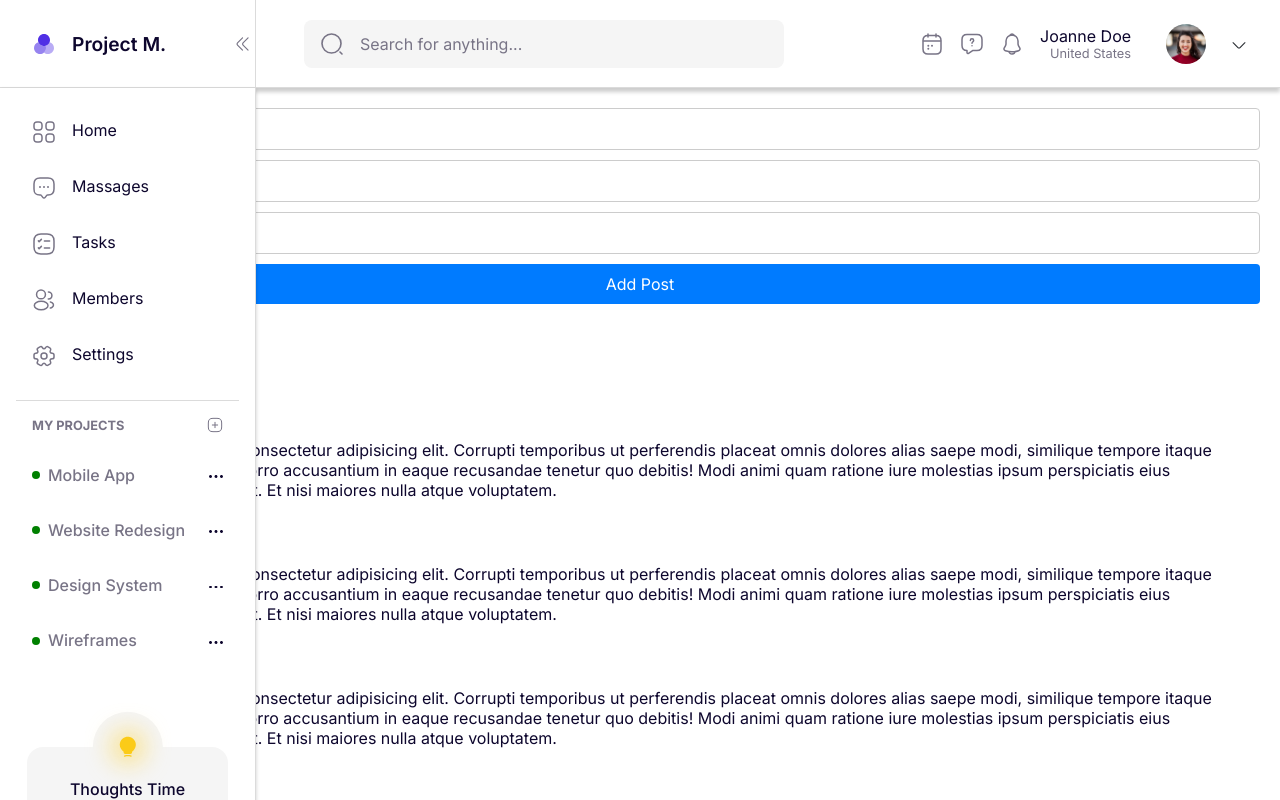
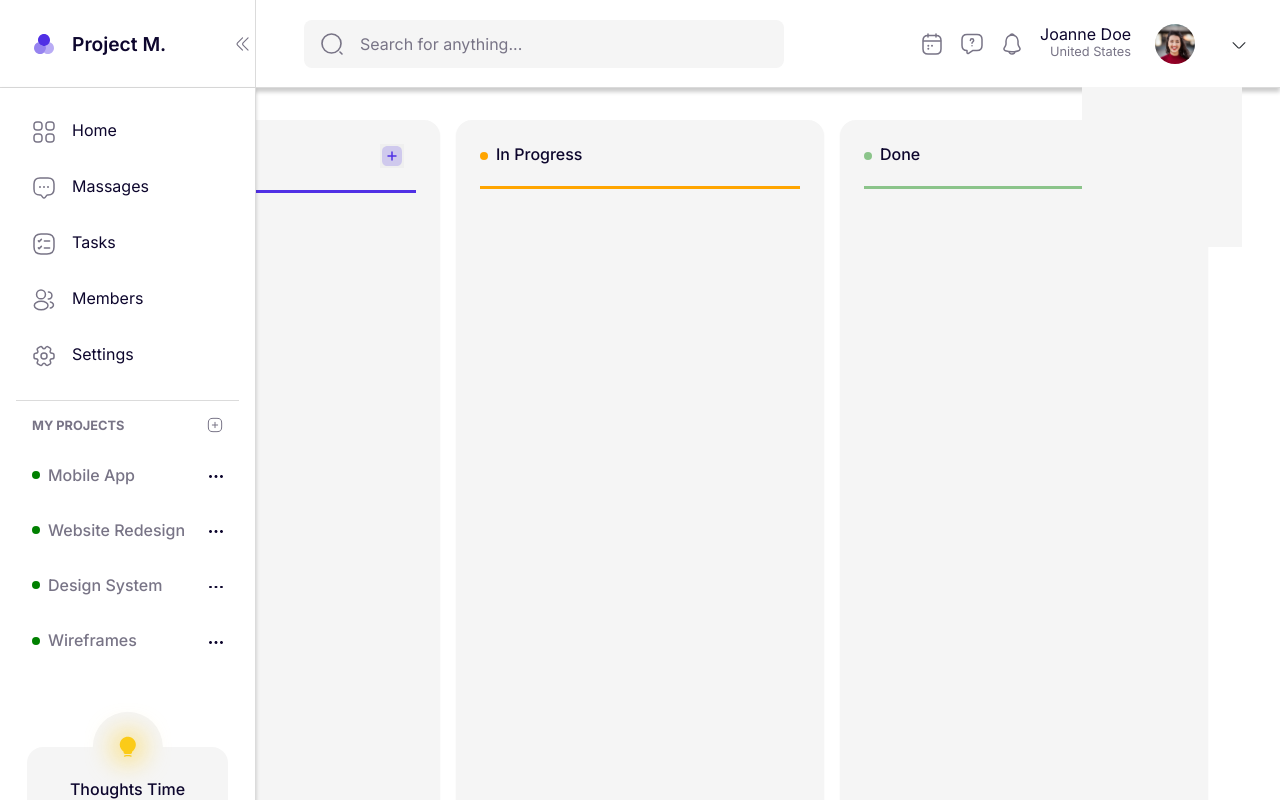
Before and after one commit to misha-vynnyk/project_m, a React (Vite) app: page / in a window 1280 px wide. Both pictures are taken after a click on the button 1239 px from the left and 43 px from the top of the page. Built offline with nearby package versions, Linux system fonts and the light colour scheme.

Commit message:
added state card in main section

```diff
--- a/src/App.jsx
+++ b/src/App.jsx
@@ -20,7 +20,4 @@ const App = () => {
   );
 };
 
-// Create responsive design for mobile, tablet, and desktop
-
-
 export default App;
--- a/src/components/Header/UserBlock/UserBlock.jsx
+++ b/src/components/Header/UserBlock/UserBlock.jsx
@@ -1,3 +1,4 @@
+import { useState } from "react";
 import {
   UserBlockContainer,
   UserInfo,
@@ -8,7 +9,9 @@ import {
   UserMenuButton,
   UserMenuButtonIcon,
   UserMenuOpener,
+  UserMenuPupUp,
   Wrapper,
+  WrapperUserInfo,
 } from "./UserBlock.styled";
 
 const userMenu = [
@@ -42,6 +45,11 @@ const userInfo = [
 ];
 
 export const UserBlock = () => {
+  const [isUserMenuOpen, setIsUserMenuOpen] = useState(false);
+
+  const handleUserMenuOpen = () => {
+    setIsUserMenuOpen((prevState) => !prevState);
+  };
   return (
     <UserBlockContainer role="region" aria-label="User menu block">
       <UserMenu aria-label="User menu navigation">
@@ -54,21 +62,33 @@ export const UserBlock = () => {
 
       <UserInfo role="group" aria-label="User information">
         {userInfo.map(({ id, userName, country, avatar }) => (
-          <>
-            <Wrapper
-              key={id}
+          <Wrapper key={id} role="group" aria-label="User information">
+            <WrapperUserInfo
               aria-labelledby={`user-name-${id} user-country-${id}`}
             >
               <UserInfoName id={`user-name-${id}`}>{userName}</UserInfoName>
-              <UserInfoCountry id={`user-country-${id}`}>{country}</UserInfoCountry>
-            </Wrapper>
+              <UserInfoCountry id={`user-country-${id}`}>
+                {country}
+              </UserInfoCountry>
+            </WrapperUserInfo>
             <UserInfoAvatar src={avatar} alt={userName} role="presentation" />
-          </>
+          </Wrapper>
         ))}
-        <UserMenuOpener aria-haspopup="true" aria-label="Open user menu">
+        <UserMenuOpener
+          onClick={handleUserMenuOpen}
+          aria-haspopup="true"
+          aria-label="Open user menu"
+        >
           <UserMenuButtonIcon src="icon/arrow-down_icon.svg" alt="User" />
         </UserMenuOpener>
       </UserInfo>
+      {isUserMenuOpen && (
+        <Wrapper>
+          <UserMenuPupUp aria-label="User menu popup">
+
+          </UserMenuPupUp>
+        </Wrapper>
+      )}
     </UserBlockContainer>
   );
 };
--- a/src/components/Header/UserBlock/UserBlock.styled.jsx
+++ b/src/components/Header/UserBlock/UserBlock.styled.jsx
@@ -1,6 +1,11 @@
 import styled from "styled-components";
+import { StyledSearchBar } from "../SearchBar/SearchBar.styled";
 
 export const Wrapper = styled.div`
+  display: flex;
+`;
+
+export const WrapperUserInfo = styled.div`
   display: flex;
   align-items: end;
   flex-direction: column;
@@ -64,11 +69,11 @@ export const UserMenuButton = styled.button`
   }
 `;
 
-export const UserMenuButtonIcon = styled.img`
-`;
+export const UserMenuButtonIcon = styled.img``;
 
 export const UserInfo = styled.div`
   display: flex;
+  position: relative;
   align-items: center;
   justify-content: space-between;
   height: 100%;
@@ -126,3 +131,19 @@ export const UserMenuOpenerIcon = styled.img`
   width: 1.5rem;
   height: 1.5rem;
 `;
+
+export const UserMenuPupUp = styled.div`
+  position: absolute;
+  top: 100%;
+  right: 3%;
+  width: 10rem;
+  height: 10rem;
+  background-color: ${({ theme }) => theme.colors.secondaryLightBackground};
+`;
+
+export const UserMenuPupUpSearchBar = styled(StyledSearchBar)`
+  margin: 0;
+  border-radius: 0;
+  padding: 0;
+  display: block;
+`;
--- a/src/components/Main/Main.jsx
+++ b/src/components/Main/Main.jsx
@@ -1,11 +1,19 @@
 import { useState } from "react";
-import useUserPosts from "../../hooks/useUserPosts";
+// import useUserPosts from "../../hooks/useUserPosts";
 import Sidebar from "../Sidebar/Sidebar";
-import { MainContent, MainStyled } from "./Main.styled";
+import {
+  AddProjectButton,
+  AddProjectButtonImg,
+  CardContainer,
+  CardState,
+  MainContent,
+  MainStyled,
+  TitleCardState,
+} from "./Main.styled";
 import PropTypes from "prop-types";
 import styled from "styled-components";
 
-const StyledForm = styled.form `
+const StyledForm = styled.form`
   display: flex;
   flex-direction: column;
   gap: 10px;
@@ -29,15 +37,15 @@ const StyledForm = styled.form `
     cursor: pointer;
     transition: background-color 0.3s;
   }
-`
+`;
 
 // Component for creating a new post
 const NewPostForm = ({ onAddPost }) => {
   const [newPost, setNewPost] = useState({
-    post: '',
+    post: "",
     isPublic: false,
-    whoPublished: '',
-    sharedTo: '',
+    whoPublished: "",
+    sharedTo: "",
     likes: 0,
     plays: 0,
   });
@@ -73,7 +81,6 @@ const handleSubmit = (e) => {
     }
   };
 
-
   return (
     <StyledForm onSubmit={handleSubmit}>
       <input
@@ -99,14 +106,69 @@ const handleSubmit = (e) => {
   );
 };
 
-const Main = ({ isSidebarOpen }) =>{
-const { posts, addPost, removePost } = useUserPosts([]);
+const ListCardState = [
+  {
+    id: 1,
+    title: "To Do",
+    lineColor: "#5030E5",
+  },
+  {
+    id: 2,
+    title: "In Progress",
+    lineColor: "#FFA500",
+  },
+  {
+    id: 3,
+    title: "Done",
+    lineColor: "#8BC48A",
+  },
+];
+
+const Main = ({ isSidebarOpen }) => {
+  // const { posts, addPost, removePost } = useUserPosts([]);
 
   return (
     <MainStyled>
       <Sidebar isSidebarOpen={isSidebarOpen} />
       <MainContent $isSidebarOpen={isSidebarOpen}>
-        <div>
+        <CardContainer>
+          {ListCardState.map((card) => (
+            <CardState key={card.id} title={card.title}>
+              <TitleCardState $lineColor={card.lineColor}>
+                {card.title}
+                {card.id === 1 && (
+                  <AddProjectButton
+                    aria-haspopup="dialog"
+                    aria-controls="new-project-popup"
+                    aria-label="Create new project"
+                  >
+                    <AddProjectButtonImg
+                      src="icon/add-square_icon.svg"
+                      aria-hidden="true"
+                    />
+                  </AddProjectButton>
+                )}
+              </TitleCardState>
+            </CardState>
+          ))}
+        </CardContainer>
+      </MainContent>
+    </MainStyled>
+  );
+};
+
+export default Main;
+
+Main.propTypes = {
+  isSidebarOpen: PropTypes.bool.isRequired,
+};
+
+NewPostForm.propTypes = {
+  onAddPost: PropTypes.func.isRequired,
+};
+
+{
+  /* <div>
   <NewPostForm onAddPost={addPost} />
 
   <section>
@@ -121,65 +183,55 @@ const { posts, addPost, removePost } = useUserPosts([]);
   </section>
 </div>
 
+
+<div>
   <section>
     Lorem ipsum dolor sit amet consectetur adipisicing elit. Corrupti
     temporibus ut perferendis placeat omnis dolores alias saepe modi,
-          similique tempore itaque laboriosam molestias dicta porro accusantium
-          in eaque recusandae tenetur quo debitis! Modi animi quam ratione iure
-          molestias ipsum perspiciatis eius consectetur, delectus suscipit. Et
-          nisi maiores nulla atque voluptatem.
+    similique tempore itaque laboriosam molestias dicta porro
+    accusantium in eaque recusandae tenetur quo debitis! Modi animi quam
+    ratione iure molestias ipsum perspiciatis eius consectetur, delectus
+    suscipit. Et nisi maiores nulla atque voluptatem.
   </section>
   <section>
     Lorem ipsum dolor sit amet consectetur adipisicing elit. Corrupti
     temporibus ut perferendis placeat omnis dolores alias saepe modi,
-          similique tempore itaque laboriosam molestias dicta porro accusantium
-          in eaque recusandae tenetur quo debitis! Modi animi quam ratione iure
-          molestias ipsum perspiciatis eius consectetur, delectus suscipit. Et
-          nisi maiores nulla atque voluptatem.
+    similique tempore itaque laboriosam molestias dicta porro
+    accusantium in eaque recusandae tenetur quo debitis! Modi animi quam
+    ratione iure molestias ipsum perspiciatis eius consectetur, delectus
+    suscipit. Et nisi maiores nulla atque voluptatem.
   </section>
   <section>
     Lorem ipsum dolor sit amet consectetur adipisicing elit. Corrupti
     temporibus ut perferendis placeat omnis dolores alias saepe modi,
-          similique tempore itaque laboriosam molestias dicta porro accusantium
-          in eaque recusandae tenetur quo debitis! Modi animi quam ratione iure
-          molestias ipsum perspiciatis eius consectetur, delectus suscipit. Et
-          nisi maiores nulla atque voluptatem.
+    similique tempore itaque laboriosam molestias dicta porro
+    accusantium in eaque recusandae tenetur quo debitis! Modi animi quam
+    ratione iure molestias ipsum perspiciatis eius consectetur, delectus
+    suscipit. Et nisi maiores nulla atque voluptatem.
   </section>
   <section>
     Lorem ipsum dolor sit amet consectetur adipisicing elit. Corrupti
     temporibus ut perferendis placeat omnis dolores alias saepe modi,
-          similique tempore itaque laboriosam molestias dicta porro accusantium
-          in eaque recusandae tenetur quo debitis! Modi animi quam ratione iure
-          molestias ipsum perspiciatis eius consectetur, delectus suscipit. Et
-          nisi maiores nulla atque voluptatem.
+    similique tempore itaque laboriosam molestias dicta porro
+    accusantium in eaque recusandae tenetur quo debitis! Modi animi quam
+    ratione iure molestias ipsum perspiciatis eius consectetur, delectus
+    suscipit. Et nisi maiores nulla atque voluptatem.
   </section>
   <section>
     Lorem ipsum dolor sit amet consectetur adipisicing elit. Corrupti
     temporibus ut perferendis placeat omnis dolores alias saepe modi,
-          similique tempore itaque laboriosam molestias dicta porro accusantium
-          in eaque recusandae tenetur quo debitis! Modi animi quam ratione iure
-          molestias ipsum perspiciatis eius consectetur, delectus suscipit. Et
-          nisi maiores nulla atque voluptatem.
+    similique tempore itaque laboriosam molestias dicta porro
+    accusantium in eaque recusandae tenetur quo debitis! Modi animi quam
+    ratione iure molestias ipsum perspiciatis eius consectetur, delectus
+    suscipit. Et nisi maiores nulla atque voluptatem.
   </section>
   <section>
     Lorem ipsum dolor sit amet consectetur adipisicing elit. Corrupti
     temporibus ut perferendis placeat omnis dolores alias saepe modi,
-          similique tempore itaque laboriosam molestias dicta porro accusantium
-          in eaque recusandae tenetur quo debitis! Modi animi quam ratione iure
-          molestias ipsum perspiciatis eius consectetur, delectus suscipit. Et
-          nisi maiores nulla atque voluptatem.
+    similique tempore itaque laboriosam molestias dicta porro
+    accusantium in eaque recusandae tenetur quo debitis! Modi animi quam
+    ratione iure molestias ipsum perspiciatis eius consectetur, delectus
+    suscipit. Et nisi maiores nulla atque voluptatem.
   </section>
-      </MainContent>
-    </MainStyled>
-  );
+</div> */
 }
-
-export default Main;
-
-Main.propTypes = {
-  isSidebarOpen: PropTypes.bool.isRequired,
-};
-
-NewPostForm.propTypes = {
-  onAddPost: PropTypes.func.isRequired,
-};
--- a/src/components/Main/Main.styled.jsx
+++ b/src/components/Main/Main.styled.jsx
@@ -4,7 +4,6 @@ export const MainStyled = styled.main`
   margin-top: ${({ theme }) => theme.headerSize.desktopHeight};
   height: 100%;
   overflow: hidden;
-
 
   section {
     padding: 2rem;
@@ -24,6 +23,7 @@ export const MainContent = styled.div`
   margin-left: ${({ $isSidebarOpen }) => ($isSidebarOpen ? "16rem" : "0")};
   transition: all 0.3s ease-in-out;
   height: 100%;
+  padding: 2rem;
   overflow: hidden;
 
   @media (max-width: ${({ theme }) => theme.mobile}) {
@@ -32,3 +32,63 @@ export const MainContent = styled.div`
     filter: ${({ $isSidebarOpen }) => ($isSidebarOpen ? "blur(5px)" : "none")};
   }
 `;
+
+export const CardContainer = styled.div`
+  display: flex;
+  justify-content: center;
+  align-items: center;
+  flex-wrap: wrap;
+  gap: 1rem;
+`;
+
+export const CardState = styled.div`
+  padding: 1.5rem;
+  width: 23rem;
+  height: 100vh;
+  border-radius: 16px 16px 0px 0px;
+  box-shadow: 0px 1px 2px 0px rgba(16, 24, 40, 0.05);
+  background-color: ${({ theme }) => theme.colors.secondaryLightBackground};
+`;
+
+export const ProjectsCard = styled.div`
+`;
+
+export const TitleCardState = styled.h2`
+  position: relative;
+  text-align: center;
+  width: 100%;
+  color: ${({ theme }) => theme.colors.darkText};
+  font-family: ${({ theme }) => theme.fonts.primaryFont};
+  font-size: 1rem;
+  font-weight: 500;
+  text-align: left;
+
+  &::before {
+    display: inline-block;
+    margin-right: 0.5rem;
+    content: "";
+    width: 0.5rem;
+    height: 0.5rem;
+    border-radius: 50%;
+    background-color: ${({ $lineColor }) => $lineColor};
+  }
+
+  &::after {
+    display: block;
+    position: absolute;
+    margin: 1.4rem 0;
+    content: "";
+    width: 100%;
+    height: 3px;
+    background-color: ${({ $lineColor }) => $lineColor};
+  }
+`;
+
+export const AddProjectButton = styled.button`
+margin-left: 14rem;
+  width: 1.5rem;
+  height: 1.5rem;
+`;
+
+ export const AddProjectButtonImg = styled.img`
+ `
--- a/src/components/Sidebar/Sidebar.styled.jsx
+++ b/src/components/Sidebar/Sidebar.styled.jsx
@@ -12,7 +12,7 @@ export const SidebarTopWrapper = styled.div`
   }
 
   @media (max-width: ${({ theme }) => theme.mobile}) {
-    min-width: 8rem;
+    min-width: 9rem;
   }
 `;
 
```
Also changed, not shown: public/icon/add-square_icon.svg (added). Lines whose indentation alone changed are shown as unchanged.
